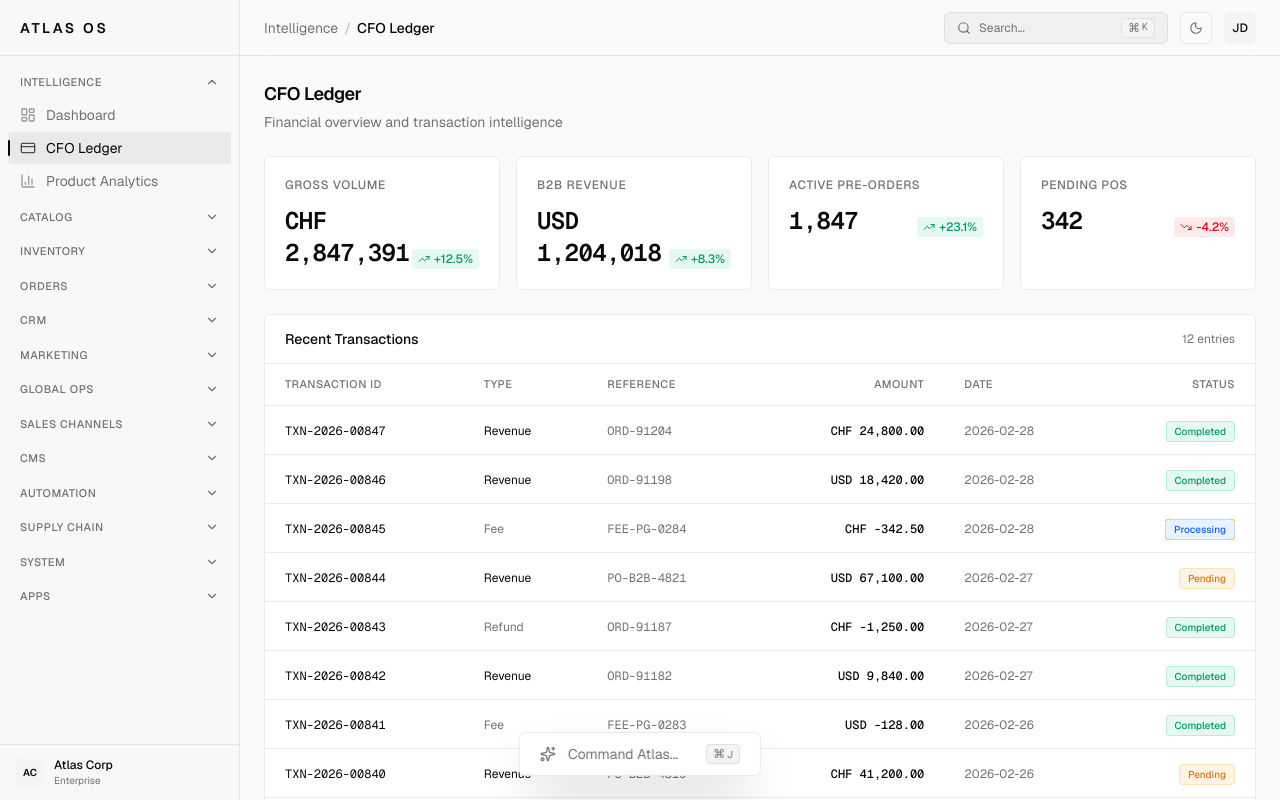
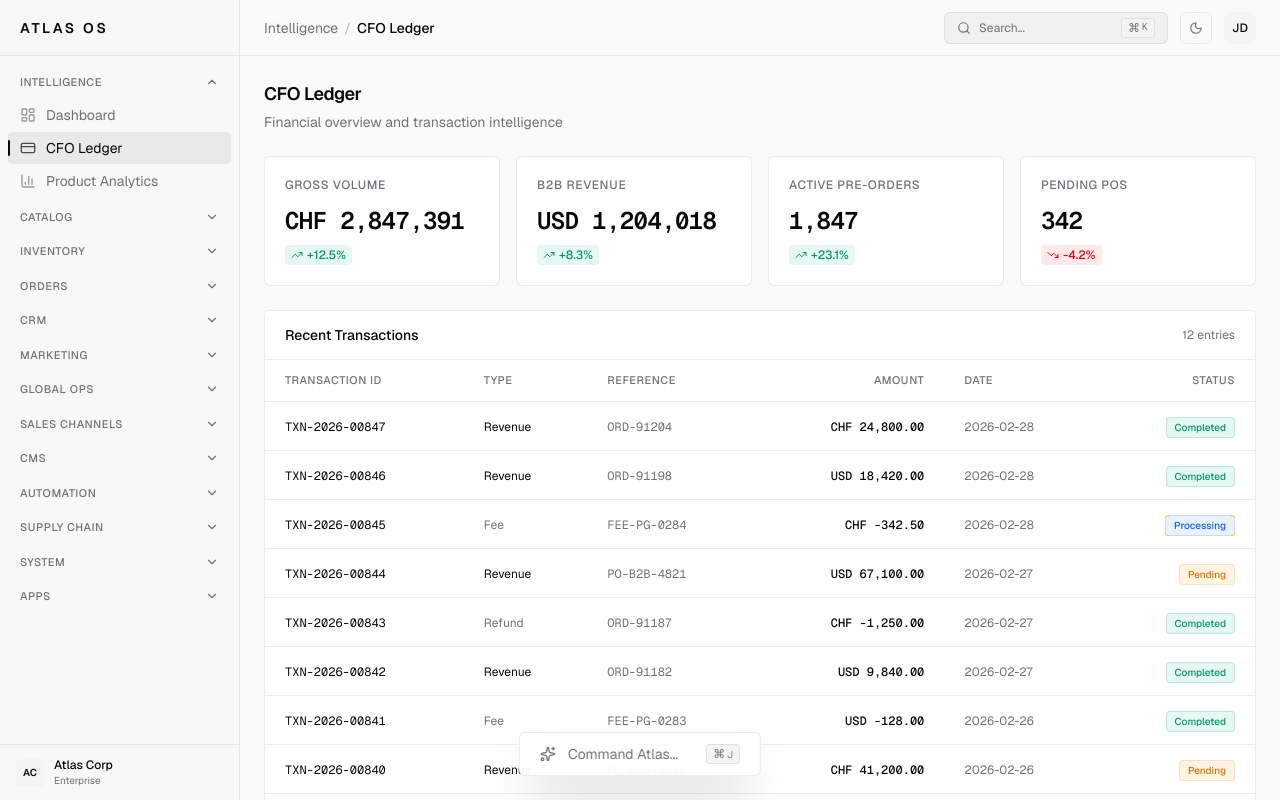
Before and after one commit to graf-julian08/admin-ui, a Next.js app: page / in a window 1280 px wide. Built offline with nearby package versions, Linux system fonts and the light colour scheme.

Commit message:
feat: stack KPI card amounts and percentages vertically\n\nChange layout to vertical stack for better readability.

```diff
--- a/components/kpi-strip.tsx
+++ b/components/kpi-strip.tsx
@@ -14,13 +14,13 @@ function KpiCard({ title, value, change, trend }: KpiCardProps) {
       <span className="text-xs font-medium uppercase tracking-wider text-muted-foreground">
         {title}
       </span>
-      <div className="flex items-end justify-between">
+      <div className="flex flex-col gap-2">
         <span className="font-mono text-2xl font-semibold tracking-tight text-card-foreground">
           {value}
         </span>
         <div
           className={cn(
-            "flex items-center gap-1 rounded-sm px-1.5 py-0.5 text-xs font-medium",
+            "flex w-fit items-center gap-1 rounded-sm px-1.5 py-0.5 text-xs font-medium",
             trend === "up"
               ? "bg-emerald-500/10 text-emerald-600 dark:text-emerald-400"
               : "bg-red-500/10 text-red-600 dark:text-red-400"
```
